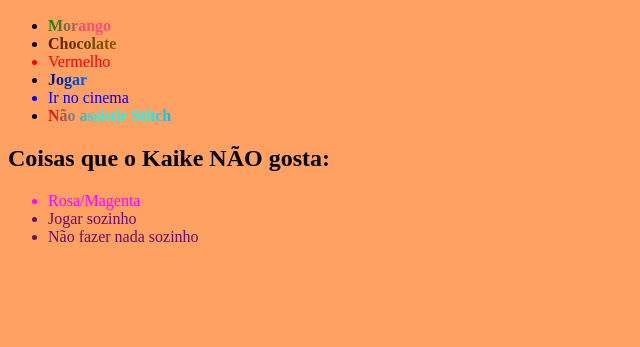
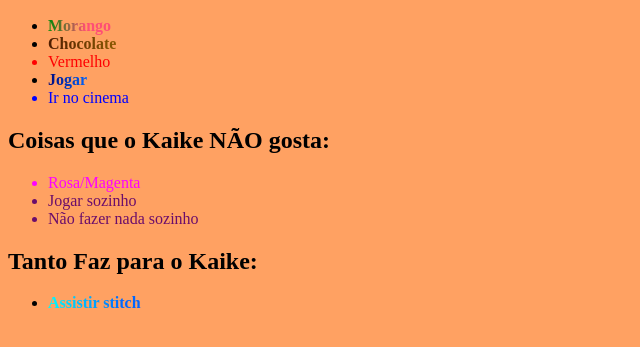
Before and after one commit to yeti4353/kaike-kaike-kaike, a plain HTML site: page index.html in a window 1280 px wide. Shown: the part 95-442 px from the top of the page, without its empty margins (0-640 px from the left). Drawn offline with Linux system fonts and the light colour scheme.

Commit message:
Add files via upload

```diff
--- a/index.html
+++ b/index.html
@@ -13,7 +13,7 @@
            -webkit-background-clip: text;
     }
     .stitch{
-       background:linear-gradient(to right, red, #00ffff, #00ffff, #0066ff);
+       background:linear-gradient(to right, #00ffff, #0066ff, #0066ff);
            -webkit-text-fill-color: transparent;
            -webkit-background-clip: text;
            font-weight: 900;
@@ -66,7 +66,6 @@
         <li class="red">Vermelho</li>
         <li class="playing">Jogar</li>
         <li class="cinema">Ir no cinema</li>
-        <li class="stitch">Não assistir Stitch</li>
     </ul>
     <h2>Coisas que o Kaike NÃO gosta:</h2>
     <ul>
@@ -74,6 +73,9 @@
         <li class="sad">Jogar sozinho</li>
         <li class="sad">Não fazer nada sozinho</li>
     </ul>
-</p>
+<h2>Tanto Faz para o Kaike:</h2>
+<ul>
+<li class="stitch">Assistir stitch</li>
+</ul>
 </body>
 </html>
```
